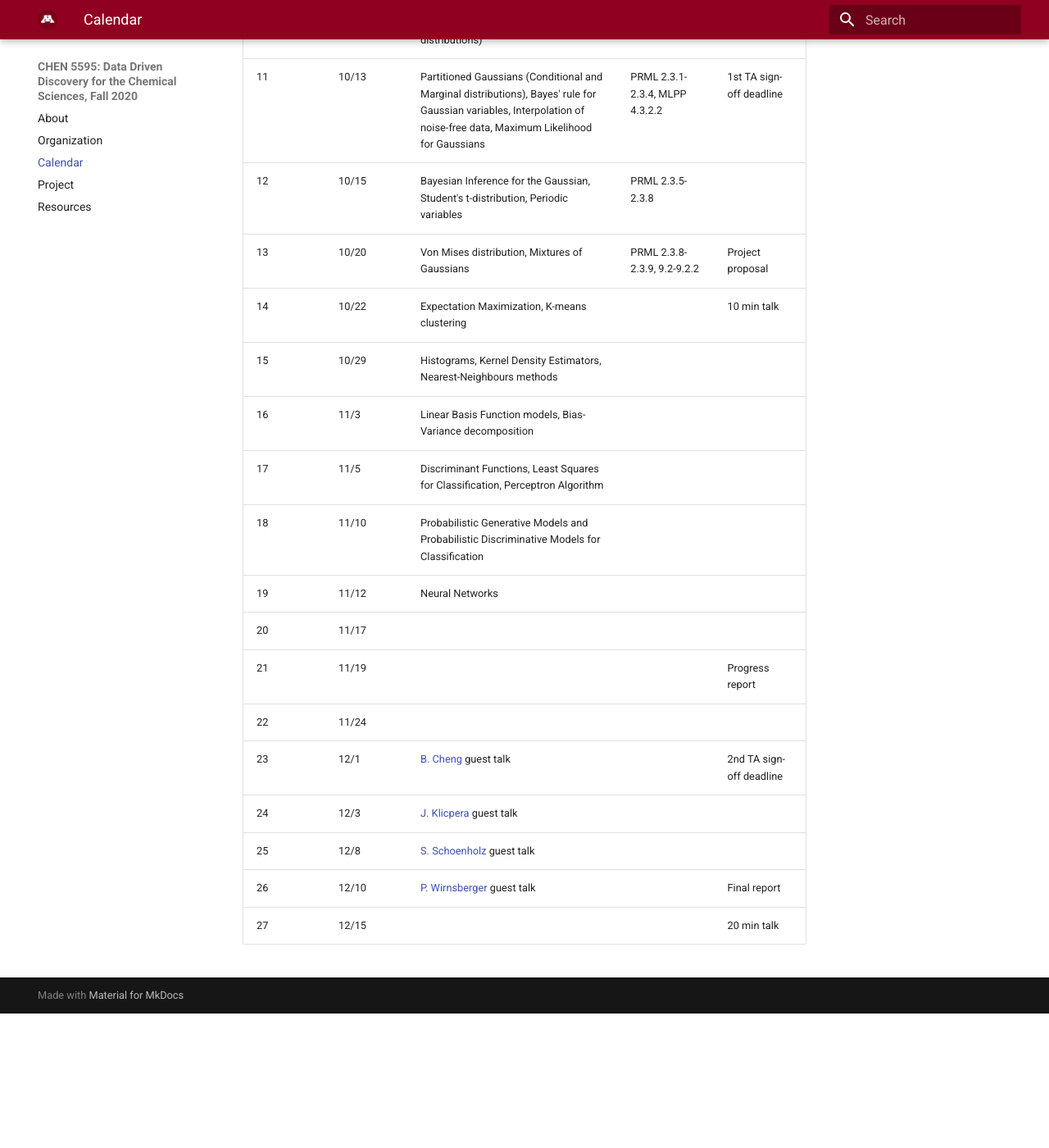
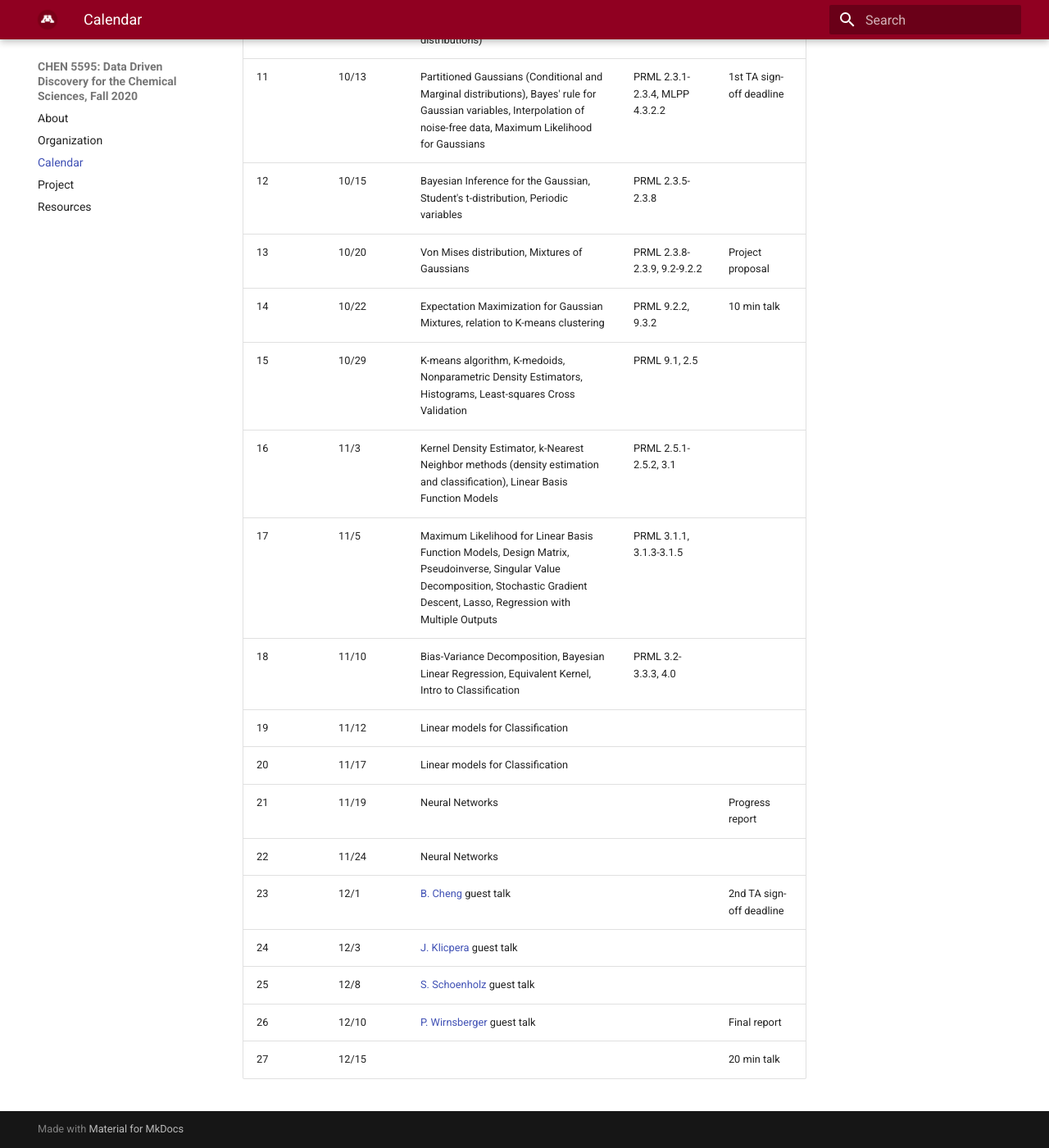
Before and after one commit to smcantab/chen5595-fall2020, an MkDocs documentation site: the page built from docs/calendar.md, in a window 1280 px wide and 1400 px high, scrolled down 1018 px. Shown: the whole window at 82% size. Built offline with MkDocs 1.6.1 and Material for MkDocs 9.7.7, drawn with Linux system fonts in a browser that asks for light colours; before the commit the page ends 2254 px from its top, so only the background shows below that.

Commit message:
updated calendar

```diff
--- a/docs/calendar.md
+++ b/docs/calendar.md
@@ -1,31 +1,31 @@
 # Course Calendar
 
-Lecture | Date  | Topic                                                                                                                                                                  | Readings                       | Project
---------|-------|------------------------------------------------------------------------------------------------------------------------------------------------------------------------|--------------------------------|-------------------------
-1       | 9/8   | Course intro                                                                                                                                                           | PRML 1.1                       | Start assembling team
-2       | 9/10  | Polynomial regression, Intro to Probability Theory                                                                                                                     | PRML 1.1-1.2                   |
-3       | 9/15  | Probability densities, Moments, Linear Correlation coefficient, Bayesian Probability, Bayesian Parameter Estimation, Marginal Likelihood, Bayes Factors                | PRML 1.2.1-1.2.3               |
-4       | 9/17  | Gaussian distribution, Maximum Likelihood, Bayesian curve fitting, Model selection (cross validation)                                                                  | PRML 1.2.4-1.2.6               |
-5       | 9/22  | Curse of dimensionality, Decision Theory (classification)                                                                                                              | PRML 1.3-1.5.4                 |
-6       | 9/24  | Decision Theory (regression), Intro to Information Theory                                                                                                              | PRML 1.5.4-1.6                 |
-7       | 9/29  | Shannon Entropy, Huffman Coding, Physical Interpretation of Entropy, Lagrange Multipliers                                                                              | PRML 1.6, Appendix E           | Register team
-8       | 10/1  | Differential Entropy, Maximum Entropy Distributions, Conditional Entropy, Jensen's Inequality, KL Divergence                                                           | PRML 1.6-1.6.1                 |
-9       | 10/6  | Mutual Information, Intro to Density Estimation, Bernoulli / Binomial / Multinomial distribution                                                                       | PRML 1.6.1-2.2                 |
-10      | 10/8  | Dirichlet distribution, Multivariate Gaussian (Geometric Interpretation), Partitioned Gaussians (Conditional distributions)                                            | PRML 2.2.1-2.3.1               |
-11      | 10/13 | Partitioned Gaussians (Conditional and Marginal distributions), Bayes' rule for Gaussian variables, Interpolation of noise-free data, Maximum Likelihood for Gaussians | PRML 2.3.1-2.3.4, MLPP 4.3.2.2 | 1st TA sign-off deadline
-12      | 10/15 | Bayesian Inference for the Gaussian, Student's t-distribution, Periodic variables                                                                                      | PRML 2.3.5-2.3.8               |
-13      | 10/20 | Von Mises distribution, Mixtures of Gaussians                                                                                                                          | PRML 2.3.8-2.3.9, 9.2-9.2.2    | Project proposal
-14      | 10/22 | Expectation Maximization, K-means clustering                                                                                                                           |                                | 10 min talk
-15      | 10/29 | Histograms, Kernel Density Estimators, Nearest-Neighbours methods                                                                                                      |                                |
-16      | 11/3  | Linear Basis Function models, Bias-Variance decomposition                                                                                                              |                                |
-17      | 11/5  | Discriminant Functions, Least Squares for Classification, Perceptron Algorithm                                                                                         |                                |
-18      | 11/10 | Probabilistic Generative Models and Probabilistic Discriminative Models for Classification                                                                             |                                |
-19      | 11/12 | Neural Networks                                                                                                                                                        |                                |
-20      | 11/17 |                                                                                                                                                                        |                                |
-21      | 11/19 |                                                                                                                                                                        |                                | Progress report
-22      | 11/24 |                                                                                                                                                                        |                                |
-23      | 12/1  | [B. Cheng](https://sites.google.com/site/tonicbq/about-me?authuser=0) guest talk                                                                                       |                                | 2nd TA sign-off deadline
-24      | 12/3  | [J. Klicpera](https://www.in.tum.de/en/daml/team/johannes-klicpera/) guest talk                                                                                        |                                |
-25      | 12/8  | [S. Schoenholz](https://samschoenholz.wordpress.com/) guest talk                                                                                                       |                                |
-26      | 12/10 | [P. Wirnsberger](https://pw359.github.io/) guest talk                                                                                                                  |                                | Final report
-27      | 12/15 |                                                                                                                                                                        |                                | 20 min talk
+Lecture | Date  | Topic                                                                                                                                                                                 | Readings                       | Project
+--------|-------|---------------------------------------------------------------------------------------------------------------------------------------------------------------------------------------|--------------------------------|-------------------------
+1       | 9/8   | Course intro                                                                                                                                                                          | PRML 1.1                       | Start assembling team
+2       | 9/10  | Polynomial regression, Intro to Probability Theory                                                                                                                                    | PRML 1.1-1.2                   |
+3       | 9/15  | Probability densities, Moments, Linear Correlation coefficient, Bayesian Probability, Bayesian Parameter Estimation, Marginal Likelihood, Bayes Factors                               | PRML 1.2.1-1.2.3               |
+4       | 9/17  | Gaussian distribution, Maximum Likelihood, Bayesian curve fitting, Model selection (cross validation)                                                                                 | PRML 1.2.4-1.2.6               |
+5       | 9/22  | Curse of dimensionality, Decision Theory (classification)                                                                                                                             | PRML 1.3-1.5.4                 |
+6       | 9/24  | Decision Theory (regression), Intro to Information Theory                                                                                                                             | PRML 1.5.4-1.6                 |
+7       | 9/29  | Shannon Entropy, Huffman Coding, Physical Interpretation of Entropy, Lagrange Multipliers                                                                                             | PRML 1.6, Appendix E           | Register team
+8       | 10/1  | Differential Entropy, Maximum Entropy Distributions, Conditional Entropy, Jensen's Inequality, KL Divergence                                                                          | PRML 1.6-1.6.1                 |
+9       | 10/6  | Mutual Information, Intro to Density Estimation, Bernoulli / Binomial / Multinomial distribution                                                                                      | PRML 1.6.1-2.2                 |
+10      | 10/8  | Dirichlet distribution, Multivariate Gaussian (Geometric Interpretation), Partitioned Gaussians (Conditional distributions)                                                           | PRML 2.2.1-2.3.1               |
+11      | 10/13 | Partitioned Gaussians (Conditional and Marginal distributions), Bayes' rule for Gaussian variables, Interpolation of noise-free data, Maximum Likelihood for Gaussians                | PRML 2.3.1-2.3.4, MLPP 4.3.2.2 | 1st TA sign-off deadline
+12      | 10/15 | Bayesian Inference for the Gaussian, Student's t-distribution, Periodic variables                                                                                                     | PRML 2.3.5-2.3.8               |
+13      | 10/20 | Von Mises distribution, Mixtures of Gaussians                                                                                                                                         | PRML 2.3.8-2.3.9, 9.2-9.2.2    | Project proposal
+14      | 10/22 | Expectation Maximization for Gaussian Mixtures, relation to K-means clustering                                                                                                        | PRML 9.2.2, 9.3.2              | 10 min talk
+15      | 10/29 | K-means algorithm, K-medoids, Nonparametric Density Estimators, Histograms, Least-squares Cross Validation                                                                            | PRML 9.1, 2.5                  |
+16      | 11/3  | Kernel Density Estimator, k-Nearest Neighbor methods (density estimation and classification), Linear Basis Function Models                                                            | PRML 2.5.1-2.5.2, 3.1          |
+17      | 11/5  | Maximum Likelihood for Linear Basis Function Models, Design Matrix, Pseudoinverse, Singular Value Decomposition, Stochastic Gradient Descent, Lasso, Regression with Multiple Outputs | PRML 3.1.1, 3.1.3-3.1.5        |
+18      | 11/10 | Bias-Variance Decomposition, Bayesian Linear Regression, Equivalent Kernel, Intro to Classification                                                                                   | PRML 3.2-3.3.3, 4.0            |
+19      | 11/12 | Linear models for Classification                                                                                                                                                      |                                |
+20      | 11/17 | Linear models for Classification                                                                                                                                                      |                                |
+21      | 11/19 | Neural Networks                                                                                                                                                                       |                                | Progress report
+22      | 11/24 | Neural Networks                                                                                                                                                                       |                                |
+23      | 12/1  | [B. Cheng](https://sites.google.com/site/tonicbq/about-me?authuser=0) guest talk                                                                                                      |                                | 2nd TA sign-off deadline
+24      | 12/3  | [J. Klicpera](https://www.in.tum.de/en/daml/team/johannes-klicpera/) guest talk                                                                                                       |                                |
+25      | 12/8  | [S. Schoenholz](https://samschoenholz.wordpress.com/) guest talk                                                                                                                      |                                |
+26      | 12/10 | [P. Wirnsberger](https://pw359.github.io/) guest talk                                                                                                                                 |                                | Final report
+27      | 12/15 |                                                                                                                                                                                       |                                | 20 min talk
```
